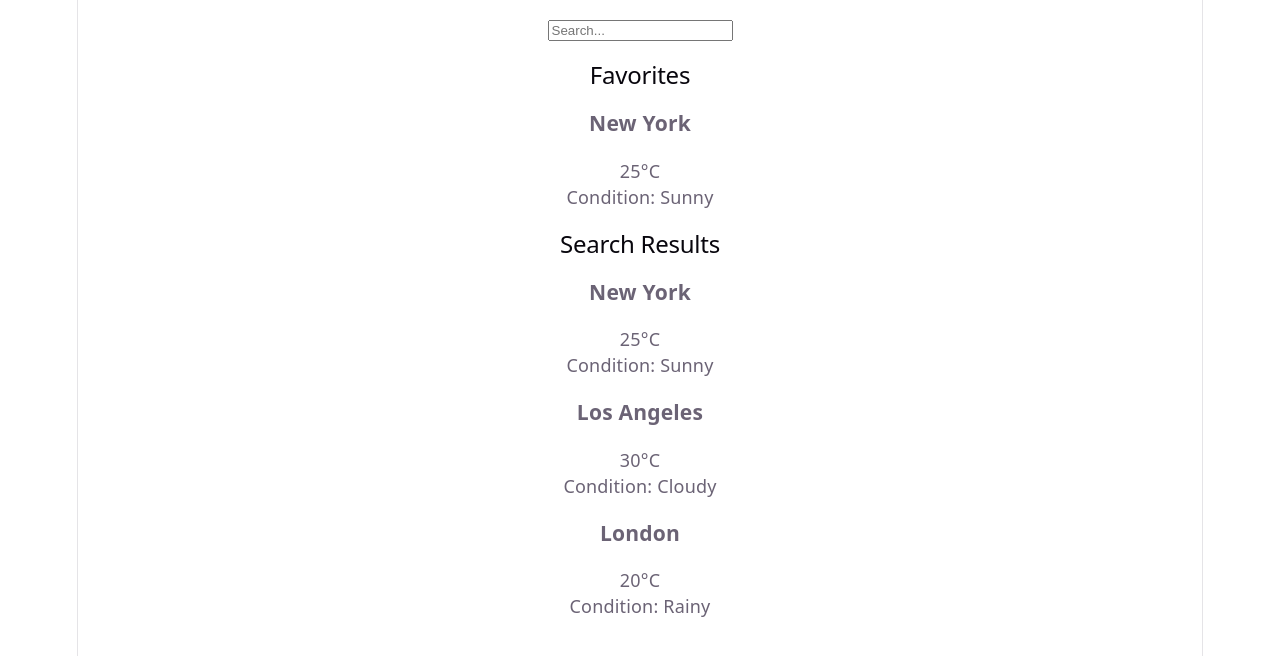
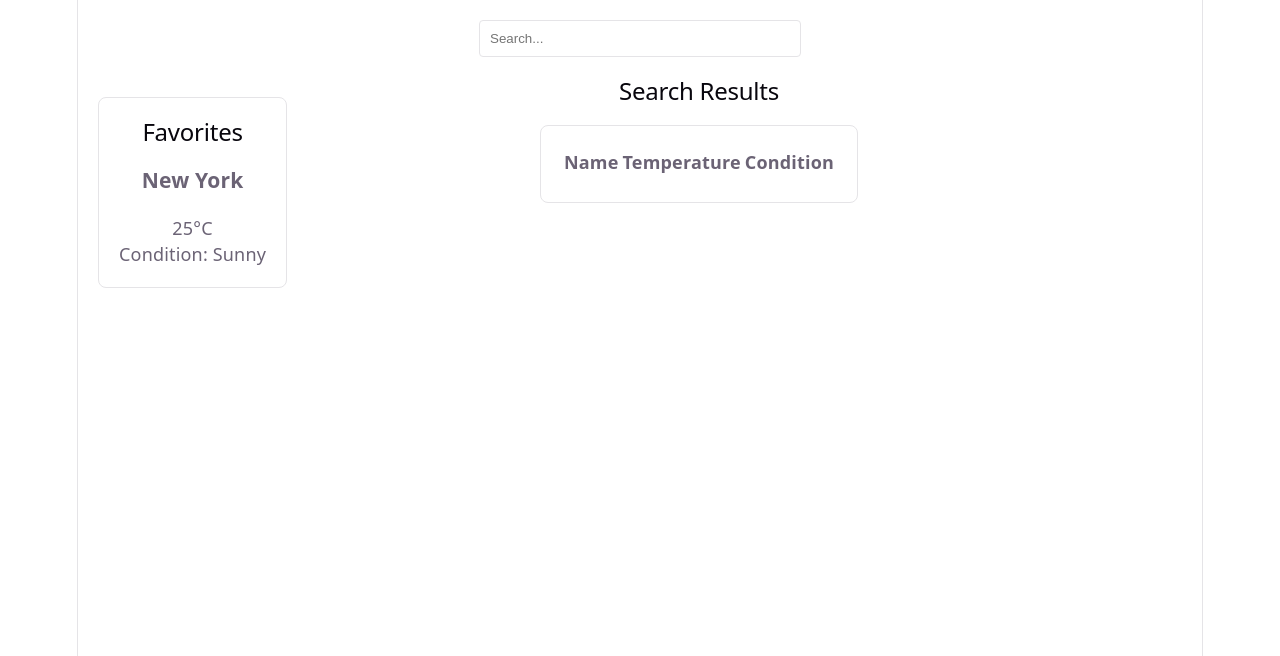
Before and after one commit to MatthewHut3/weatherboard, a React (Vite) app in the folder weatherboard/: page / in a window 1280 px wide. Shown: the top 656 px of the page. Built offline with nearby package versions, Linux system fonts and the light colour scheme.

Commit message:
Added closest match to search functionality and UI with favorites display

```diff
--- /dev/null
+++ b/package.json
@@ -0,0 +1,5 @@
+{
+  "dependencies": {
+    "closest-match": "^1.3.3"
+  }
+}
--- a/weatherboard/src/Search.css
+++ b/weatherboard/src/Search.css
@@ -6,9 +6,31 @@
 }
 
 .favorites {
+    margin: 20px;
+    padding: 20px;
+    border: 1px solid var(--border);
+    border-radius: 8px;
+}
+
+.city-card {
+
+    margin: 20px;
+    padding: 20px;
+    border: 1px solid var(--border);
+    border-radius: 8px;
+}
+
+.results-columns {
+    display: flex;
+    justify-content: space-between;
+    width: 100%;
+    max-width: 800px;
     margin-top: 20px;
 }
 
-.results {
-    margin-top: 20px;
+input[type="text"] {
+    padding: 10px;
+    border: 1px solid var(--border);
+    border-radius: 4px;
+    width: 300px;
 }
--- a/weatherboard/src/Search.tsx
+++ b/weatherboard/src/Search.tsx
@@ -1,5 +1,7 @@
-import React, { useState } from 'react'
+import React, { useState, type JSX } from 'react'
 import './Search.css'
+import 'closest-match'
+import { closestMatch } from 'closest-match'
 
 interface CityInfo {
     id: number
@@ -23,6 +25,7 @@ function Search() {
 
     return (
         <React.Fragment>
+
             <div className="search">
                 <input
                     type="text"
@@ -31,7 +34,7 @@ function Search() {
                     onChange={(e) => setQuery(e.target.value)}
                 />
             </div>
-
+            <div className="results-columns">
                 <data className="favorites">
                     <h2>Favorites</h2>
                     {favorites.length === 0 ? (
@@ -51,25 +54,60 @@ function Search() {
 
                 <div className="results">
                     <h2>Search Results</h2>
-                {getResults(query).length === 0 ? (
-                    <p>No results found</p>
-                ) : (
-                    getResults(query).map((city) => (
-                        <div key={city.id} className="result">
-                            <h3>{city.name}</h3>
-                        <p>{city.temperature}</p>
-                        <p>Condition: {city.condition}</p>
+                    {makeCityCard(getResults(query).length > 0 ? getResults(query)[0] : { id: 0, name: '', temperature: '', condition: '' })}
                 </div>
-                    ))
-                )}
             </div>
         </React.Fragment>
     )
 }
 
 function getResults(query: string): CityInfo[] {
-    return cities.filter((city) =>
+    if (query.trim() === '') {
+        return []
+    }
+
+    const matchingCities = cities.filter((city) =>
         city.name.toLowerCase().includes(query.toLowerCase()),
+    )
+
+    if (matchingCities.length === 0) {
+        return []
+    }
+
+    const closestCityName = closestMatch(
+        query,
+        matchingCities.map((city) => city.name),
+    )
+
+    const closestCity = Array.isArray(closestCityName)
+        ? closestCityName[0]
+        : closestCityName
+
+    if (closestCity) {
+        return matchingCities.filter(
+            (city) => city.name.toLowerCase() === closestCity.toLowerCase(),
+        )
+    } else {
+        return []
+    }
+}
+
+function makeCityCard(city: CityInfo): JSX.Element {
+    return (
+        <table className="city-card">
+            <tr>
+                <th>Name</th>
+                <th>Temperature</th>
+                <th>Condition</th>
+            </tr>
+
+            <tr>
+                <td>{city.name}</td>
+                <td>{city.temperature}</td>
+                <td>{city.condition}</td>
+            </tr>
+
+            </table>
     )
 }
 
```
Also changed, not shown: 1 other file (tests, documents, lock files or other folders). Lines whose indentation alone changed are shown as unchanged.
